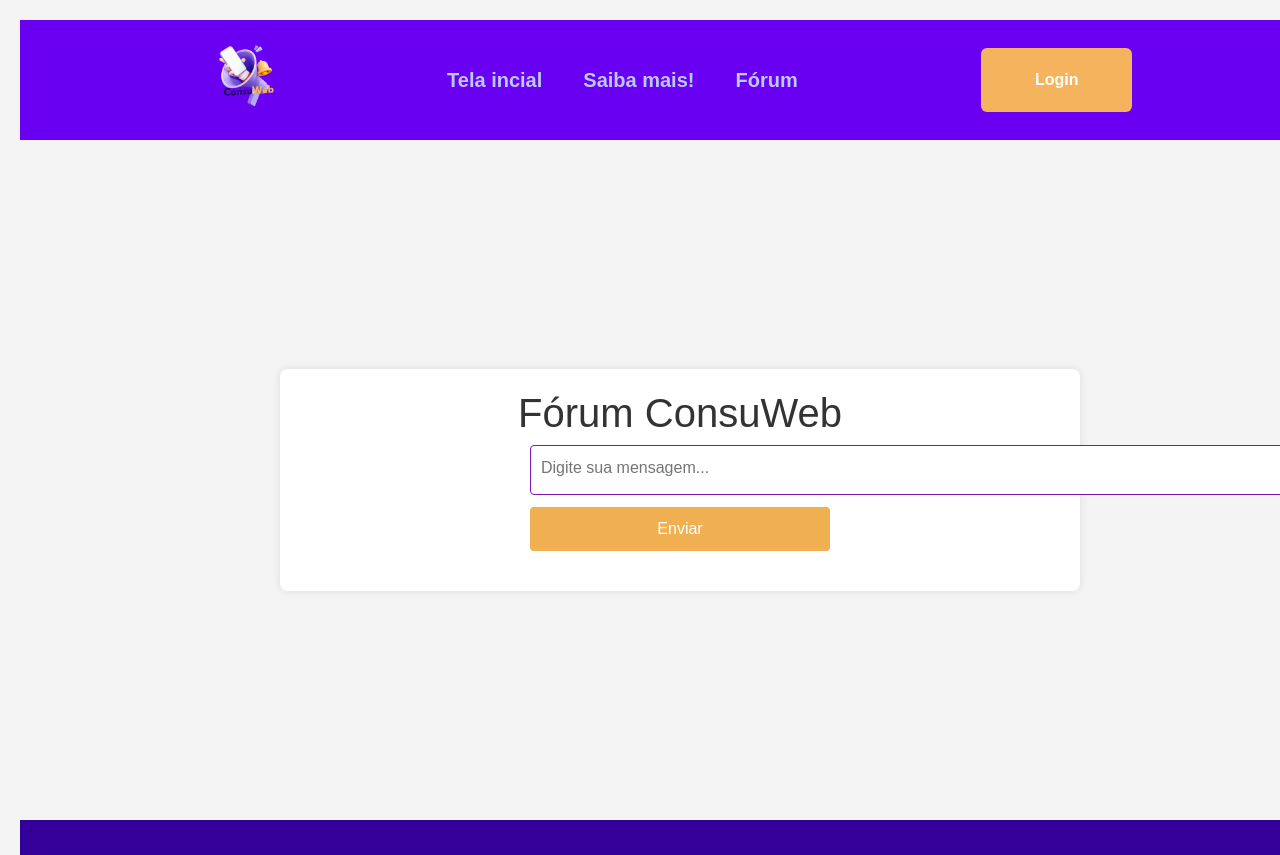
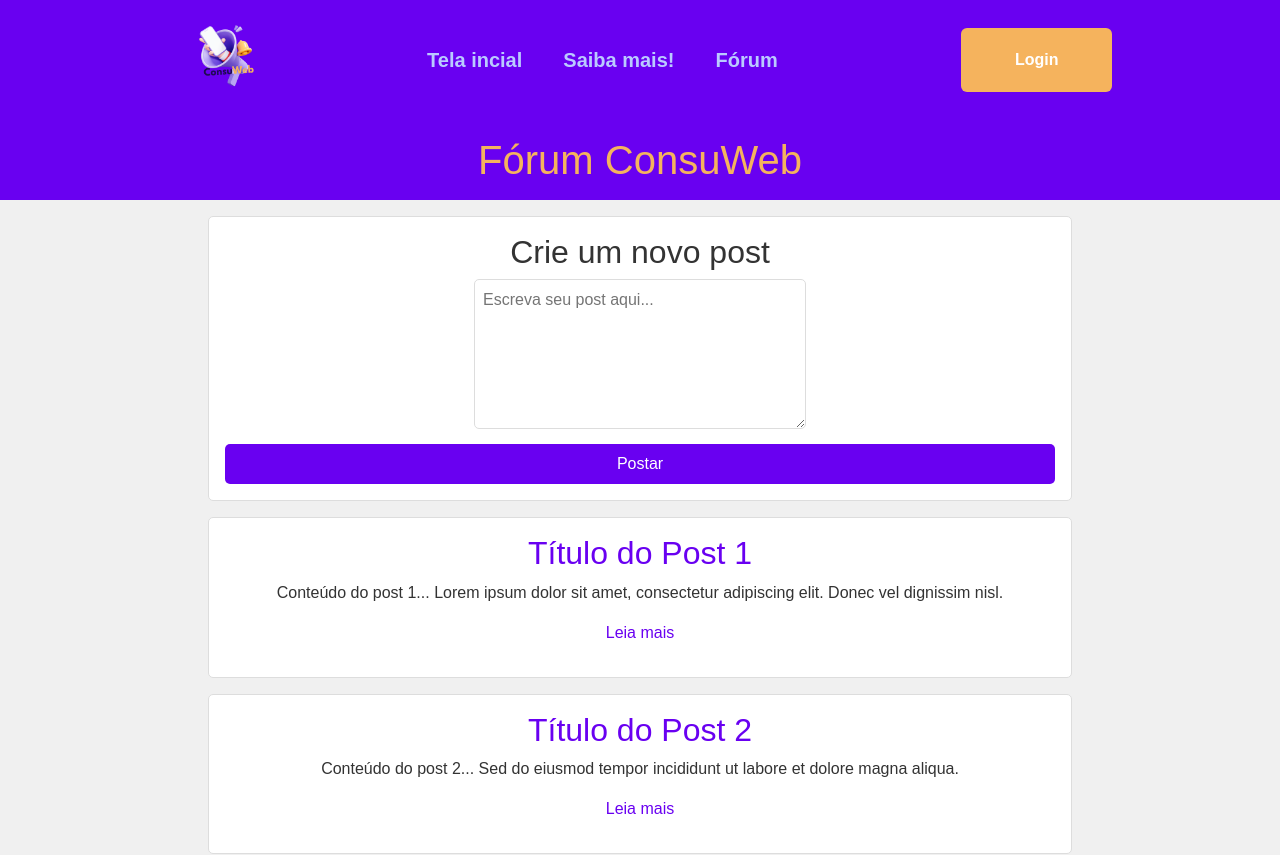
Before and after one commit to Sandynesk/Mostra_reserva, a React (Create React App) app: page /forum in a window 1280 px wide. Shown: the top 855 px of the page. Built offline with nearby package versions, Linux system fonts and the light colour scheme.

Commit message:
forumcoisas

```diff
--- a/src/components/Css/Forumcont.css
+++ b/src/components/Css/Forumcont.css
@@ -1,47 +1,92 @@
 body {
     font-family: Arial, sans-serif;
-    margin: 20px;
-    background-color: #f4f4f4;
+    color: #333;
+    background-color: #f0f0f0;
+    margin: 0;
+    padding: 0;
 }
-.container {
-    max-width: 800px;
-    margin: auto;
-    background: #fff;
-    padding: 20px;
-    border-radius: 8px;
-    box-shadow: 0 0 10px rgba(0, 0, 0, 0.1);
+
+header {
+    background-color: #6900f1;
+    color: #f5b35d;
+    padding: 1em;
+    text-align: center;
 }
+
 h1 {
-    text-align: center;
-    color: #333;
+    margin: 0;
 }
-.message-form {
-    margin-bottom: 20px;
+
+main {
+    padding: 1em;
+    margin-left: 15%;
+    margin-right: 15%;
 }
-.message-form textarea {
-    width: 350%;
-    height: 50px;
-    padding: 10px;
-    margin-bottom: 5px;
-    border: 1px solid #7b17b6;
-    border-radius: 4px;
-    box-sizing: border-box;
+
+.new-post {
+    background-color: #fff;
+    border: 1px solid #ddd;
+    border-radius: 5px;
+    padding: 1em;
+    margin-bottom: 1em;
 }
-.message-form button {
-    padding: 10px 20px;
-    background-color: #f0b051;
+
+textarea {
+    width: 40%;
+    height: 150px;
+    border: 1px solid #ddd;
+    border-radius: 5px;
+    padding: 0.5em;
+    font-size: 1em;
+}
+
+button {
+    background-color: #6900f1;
     color: #fff;
     border: none;
-    border-radius: 4px;
+    border-radius: 5px;
+    padding: 0.5em 1em;
+    font-size: 1em;
     cursor: pointer;
+    margin-top: 0.5em;
 }
-.message-form button:hover {
-    background-color: #793897;
+
+button:hover {
+    background-color: #5400c8;
 }
-.message {
-    border-bottom: 1px solid #ddd;
-    padding: 10px;
-    margin-bottom: 10px;
-    border-radius: 4px;
-    background: #fafafa;
+
+.posts {
+    margin-top: 1em;
 }
+
+article {
+    background-color: #fff;
+    border: 1px solid #ddd;
+    border-radius: 5px;
+    padding: 1em;
+    margin-bottom: 1em;
+}
+
+article h2 {
+    margin-top: 0;
+}
+
+a {
+    color: #6900f1;
+    text-decoration: none;
+}
+
+a:hover {
+    text-decoration: underline;
+}
+
+.post-detail {
+    background-color: #fff;
+    border: 1px solid #ddd;
+    border-radius: 5px;
+    padding: 1em;
+}
+
+.post-detail h2 {
+    margin-top: 0;
+}
--- a/src/components/Forumcont.js
+++ b/src/components/Forumcont.js
@@ -4,19 +4,31 @@ import './Css/Forumcont.css';
 function Forumcont(){
     return (
 
-    <body>
-    <div class="container">
+        <body>
+        <header>
             <h1>Fórum ConsuWeb</h1>
-            <div class="message-form">
-                <form id="messageForm">
-                    <textarea id="messageContent" placeholder="Digite sua mensagem..."></textarea>
-                    <button type="button" onclick="postMessage()">Enviar</button>
-                </form>
-            </div>
-            <div id="messageBoard">
-            </div>
-        </div>
+        </header>
+        <main>
+            <section class="new-post">
+                <h2>Crie um novo post</h2>
+                <textarea placeholder="Escreva seu post aqui..."></textarea>
+                <button>Postar</button>
+            </section>
+            <section class="posts">
+                <article>
+                    <h2><a href="post">Título do Post 1</a></h2>
+                    <p>Conteúdo do post 1... Lorem ipsum dolor sit amet, consectetur adipiscing elit. Donec vel dignissim nisl.</p>
+                    <p><a href="post">Leia mais</a></p>
+                </article>
+                <article>
+                    <h2><a href="post">Título do Post 2</a></h2>
+                    <p>Conteúdo do post 2... Sed do eiusmod tempor incididunt ut labore et dolore magna aliqua.</p>
+                    <p><a href="post">Leia mais</a></p>
+                </article>
+            </section>
+        </main>
     </body>
+
     )
 
 }
```
